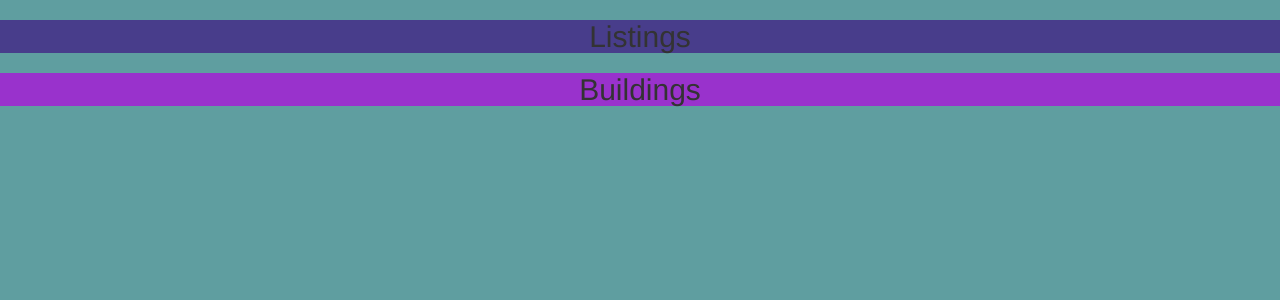
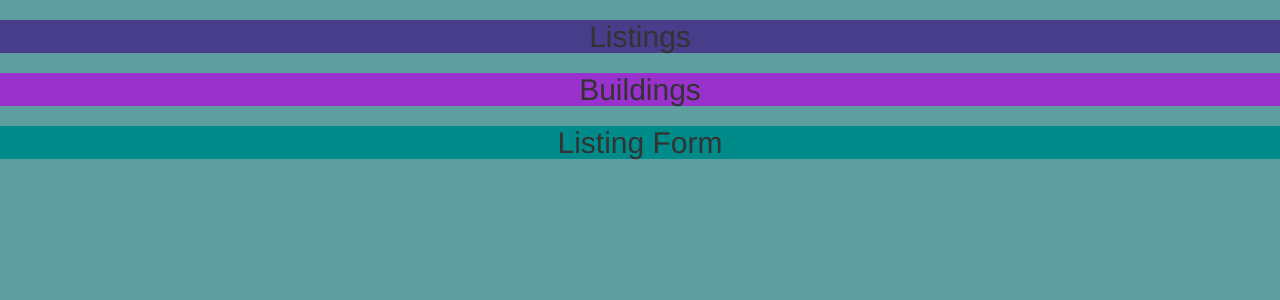
Before and after one commit to Coreylutrick/realtor, a React (Create React App) app: page / in a window 1280 px wide. Shown: the top 300 px of the page. Built offline with nearby package versions, Linux system fonts and the light colour scheme.

Commit message:
added in a listing form component

```diff
--- a/src/app/App.js
+++ b/src/app/App.js
@@ -1,6 +1,7 @@
 import React, { Component } from 'react';
 import Listings from '../components/Listings/Listings';
 import Building from '../components/Building/Building';
+import ListingForm from '../components/ListingForm/ListingForm';
 import './App.css';
 
 class App extends Component {
@@ -9,6 +10,7 @@ class App extends Component {
       <div className="App">
         <Listings />
         <Building />
+        <ListingForm />
       </div>
     );
   }
--- /dev/null
+++ b/src/components/ListingForm/ListingForm.js
@@ -0,0 +1,16 @@
+import React from 'react';
+import './ListingForm.css';
+
+class ListingForm extends React.Component
+{
+  render ()
+  {
+    return (
+      <div className="ListingForm">
+        <h2>Listing Form</h2>
+      </div>
+    );
+  }
+}
+
+export default ListingForm;
--- /dev/null
+++ b/src/components/ListingForm/ListingForm.scss
@@ -0,0 +1,3 @@
+.ListingForm {
+  background-color: darkcyan;
+}
```
